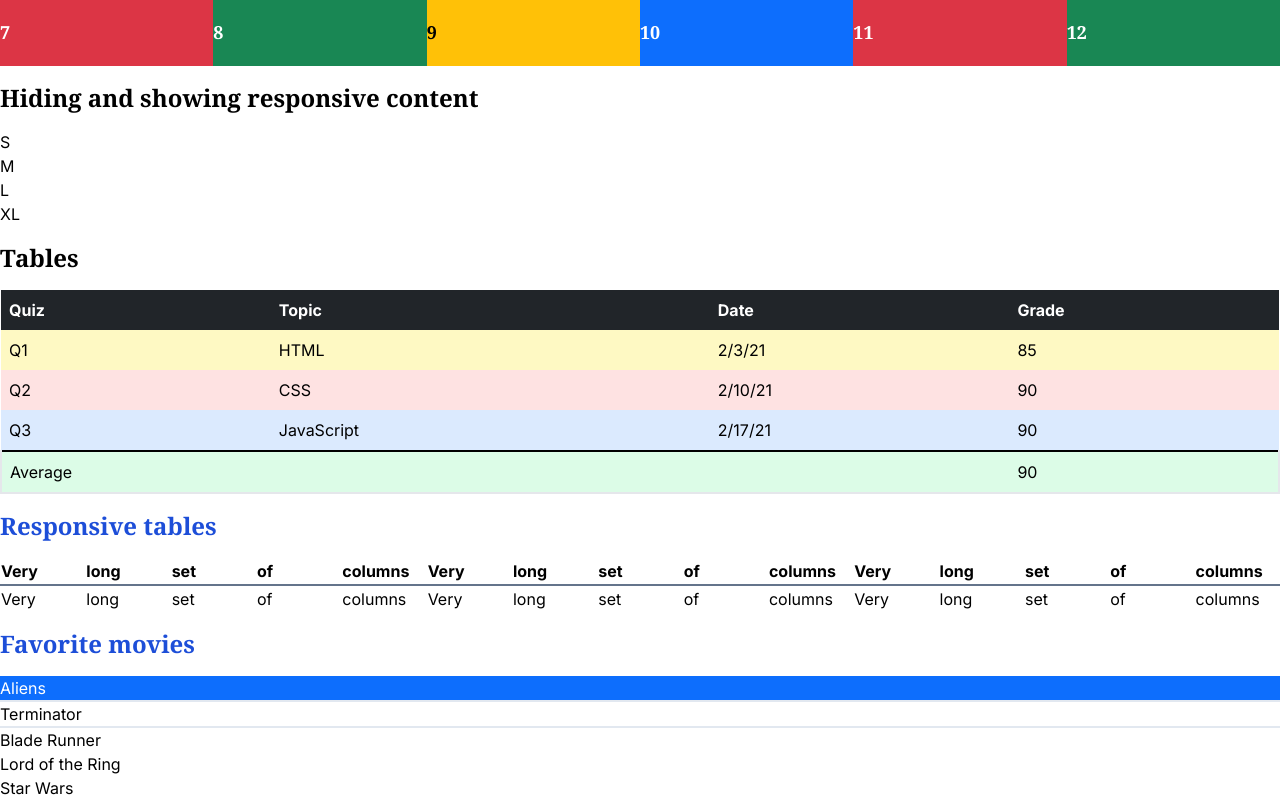
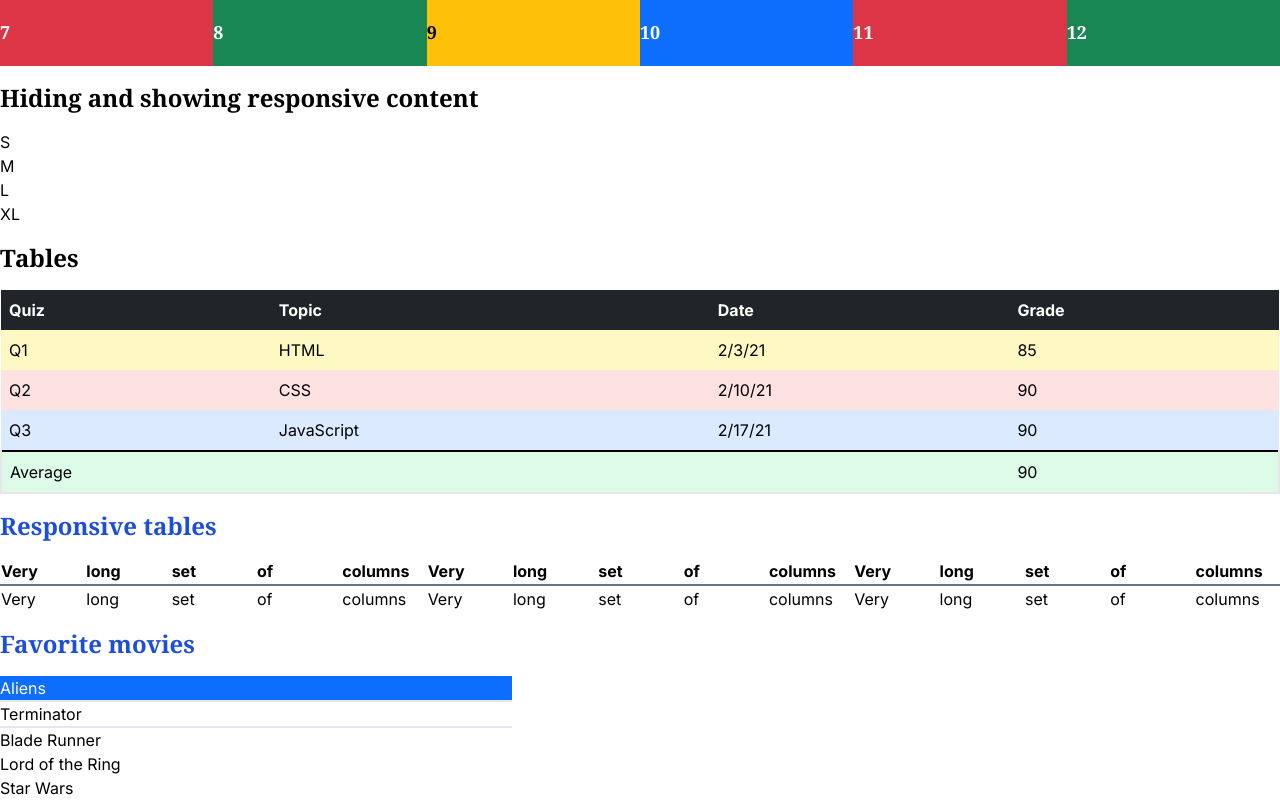
Before and after one commit to jamescd18/tuiter-web-app, a Next.js app: page /labs/a2 in a window 1280 px wide. Shown: the part 5140-5940 px from the top of the page. Built offline with nearby package versions, Linux system fonts and the light colour scheme.

Commit message:
One eidt

```diff
--- a/app/labs/a2/page.tsx
+++ b/app/labs/a2/page.tsx
@@ -444,7 +444,7 @@ export default function LabA2() {
           Favorite movies
         </Link>
       </H2>
-      <ul className="border-collapse border-1 border-slate-200">
+      <ul className="border-collapse border-1 border-slate-200 w-[40%] rounded-md">
         <li className="border-collapse border-b-2 border-slate-200 bg-bsprimary text-white">
           Aliens
         </li>
```
